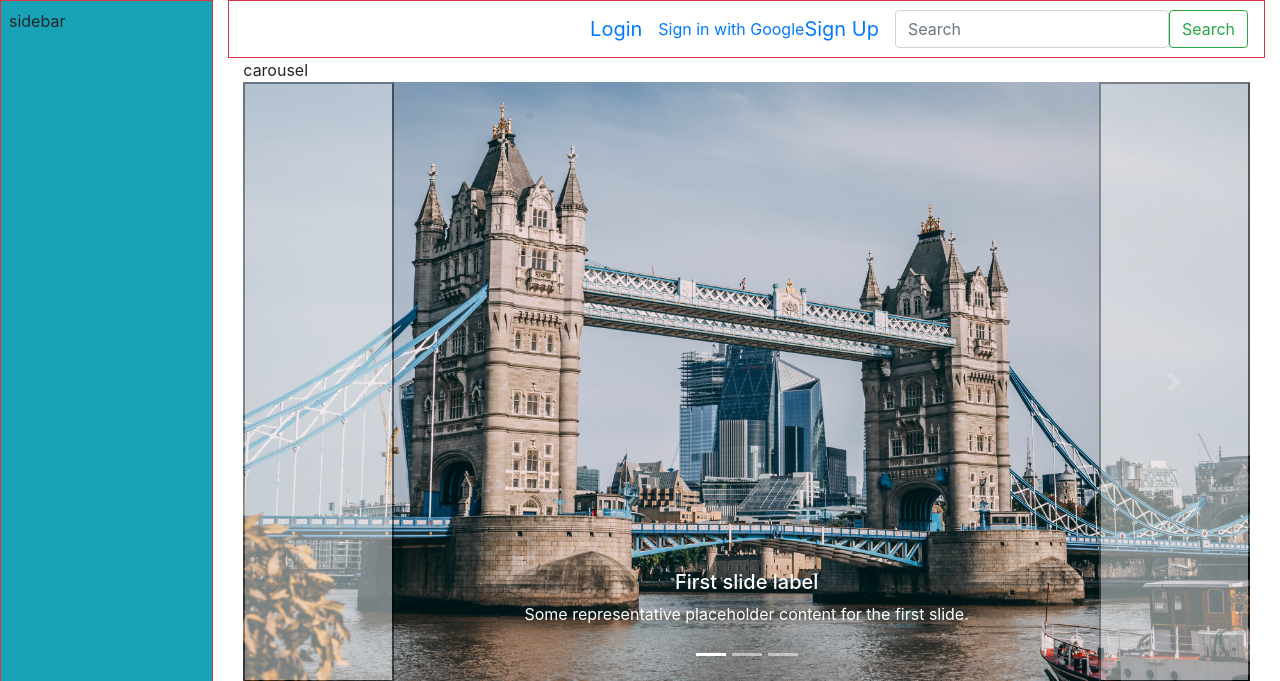
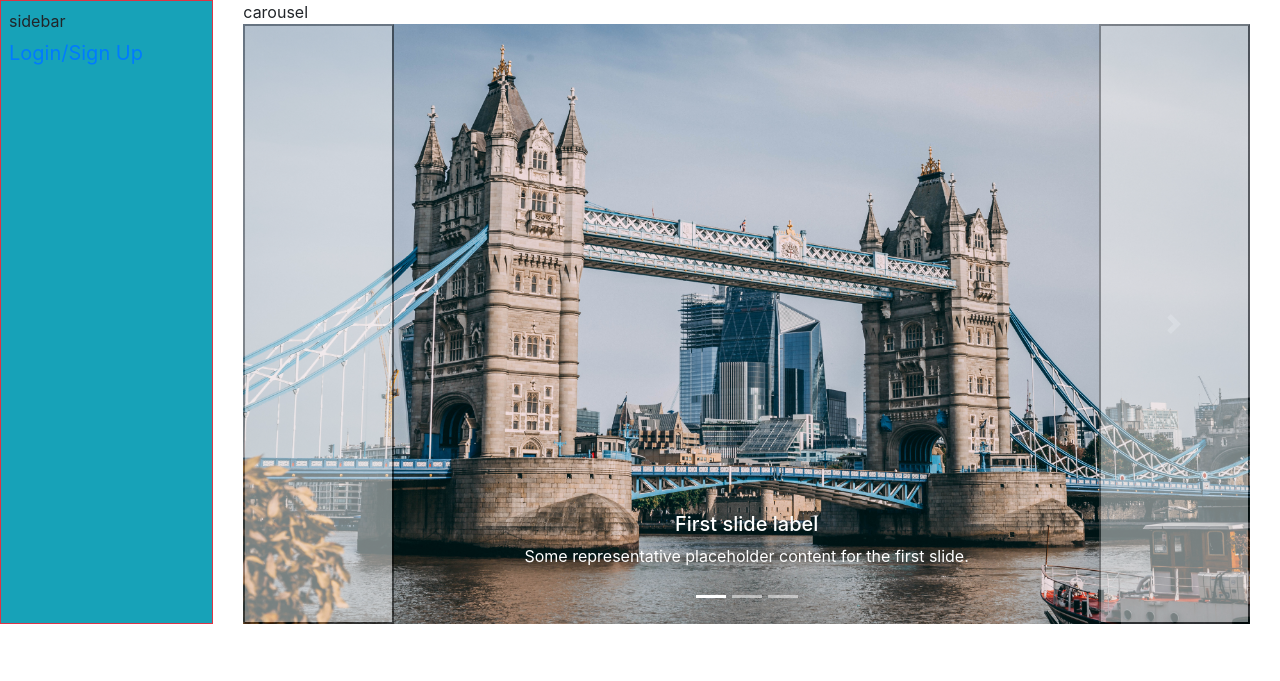
Before and after one commit to NyqEvo/travel-blog, a Node server app: page / in a window 1280 px wide. Shown: the top 681 px of the page. Run offline with Node 20, Linux system fonts and the light colour scheme; some libraries are stand-ins or nearby versions.

```diff
--- a/controllers/homeRoutes.js
+++ b/controllers/homeRoutes.js
@@ -44,7 +44,7 @@ router.get('/layout', async (req, res) => {
         const posts = postdata.map((post) => post.get({ plain: true }));
         console.log('posts:', posts)
         res.render('layout', {
-            ...posts,
+            posts,
             logged_in: req.session.logged_in
         });
     } catch (err) {
--- a/routes/auth.js
+++ b/routes/auth.js
@@ -15,6 +15,7 @@ passport.use(
       scope: ["profile"],
     },
     function verify(issuer, profile, cb) {
+      console.log('passport callback')
       db.get(
         "SELECT * FROM federated_credentials WHERE provider = ? AND subject = ?",
         [issuer, profile.id],
--- a/server.js
+++ b/server.js
@@ -30,9 +30,9 @@ const sess = {
   },
   resave: false,
   saveUninitialized: true,
-  store: new SequelizeStore({
-    db: sequelize
-  })
+  // store: new SequelizeStore({
+  //   db: sequelize
+  // })
 };
 
 app.use(session(sess));
@@ -41,9 +41,12 @@ app.use(session(sess));
 app.engine('handlebars', hbs.engine);
 app.set('view engine', 'handlebars');
 
+app.use((req,res,next)=>{
+  console.log(`${req.method} request recived on end point: ${req.url}`);
+  next();
+});
 app.use(express.json());
 app.use(express.urlencoded({ extended: true }));
-app.use(express.static(path.join(__dirname, 'public')));
 
 //app.use("/", indexRouter);
 app.use("/", authRouter);
--- a/views/landing.handlebars
+++ b/views/landing.handlebars
@@ -4,60 +4,24 @@
     <div class="row">
       <div class="col-sm-2 col-sm border p-2 border-danger bg-info">
         sidebar
+          <a href="/login" class="navbar-brand">Login/Sign Up</a>
+
       </div>
 
       <div class="col-sm-10 col-sm">
-          <nav class="navbar border border-danger justify-content-end">
-            <a href="/login" class="navbar-brand">Login</a>
-             <a class="button google" href="/login/federated/google">Sign in with Google</a>
 
-            <a href="/signup" class="navbar-brand">Sign Up</a>
-            <form class="form-inline">
-              <input
-                class="form-control"
-                type="search"
-                placeholder="Search"
-                aria-label="Search"
-              />
-              <button
-                class="btn btn-outline-success my-2 my-sm-0"
-                type="submit"
-              >
-                Search
-              </button>
-            </form>
-          </nav>
         <div class="container">
           carousel
           <br />
-            <div
-              id="carouselExampleCaptions"
-              class="carousel slide"
-              data-ride="carousel"
-            >
+          <div id="carouselExampleCaptions" class="carousel slide" data-ride="carousel">
             <ol class="carousel-indicators">
-                <li
-                  data-target="#carouselExampleCaptions"
-                  data-slide-to="0"
-                  class="active"
-                ></li>
-                <li
-                  data-target="#carouselExampleCaptions"
-                  data-slide-to="1"
-                ></li>
-                <li
-                  data-target="#carouselExampleCaptions"
-                  data-slide-to="2"
-                ></li>
+              <li data-target="#carouselExampleCaptions" data-slide-to="0" class="active"></li>
+              <li data-target="#carouselExampleCaptions" data-slide-to="1"></li>
+              <li data-target="#carouselExampleCaptions" data-slide-to="2"></li>
             </ol>
             <div class="carousel-inner">
               <div class="carousel-item active">
-                  <img
-                    src="./images/london.jpg"
-                    class="d-block w-100"
-                    alt="..."
-                    style="height: 600px;"
-                  />
+                <img src="./images/london.jpg" class="d-block w-100" alt="..." style="height: 600px;" />
                 <div class="carousel-caption d-none d-md-block">
                   <h5>First slide label</h5>
                   <p>
@@ -67,12 +31,7 @@
                 </div>
               </div>
               <div class="carousel-item">
-                  <img
-                    src="./images/nyc.jpg"
-                    class="d-block w-100"
-                    alt="..."
-                    style="height: 600px;"
-                  />
+                <img src="./images/nyc.jpg" class="d-block w-100" alt="..." style="height: 600px;" />
                 <div class="carousel-caption d-none d-md-block">
                   <h5>Second slide label</h5>
                   <p>
@@ -82,12 +41,7 @@
                 </div>
               </div>
               <div class="carousel-item">
-                  <img
-                    src="./images/paris.jpg"
-                    class="d-block w-100"
-                    alt="..."
-                    style="height: 600px;"
-                  />
+                <img src="./images/paris.jpg" class="d-block w-100" alt="..." style="height: 600px;" />
                 <div class="carousel-caption d-none d-md-block">
                   <h5>Third slide label</h5>
                   <p>
@@ -97,28 +51,14 @@
                 </div>
               </div>
             </div>
-              <button
-                class="carousel-control-prev"
-                type="button"
-                data-target="#carouselExampleCaptions"
-                data-slide="prev"
-              >
-                <span
-                  class="carousel-control-prev-icon"
-                  aria-hidden="true"
-                ></span>
+            <button class="carousel-control-prev" type="button" data-target="#carouselExampleCaptions"
+              data-slide="prev">
+              <span class="carousel-control-prev-icon" aria-hidden="true"></span>
               <span class="sr-only">Previous</span>
             </button>
-              <button
-                class="carousel-control-next"
-                type="button"
-                data-target="#carouselExampleCaptions"
-                data-slide="next"
-              >
-                <span
-                  class="carousel-control-next-icon"
-                  aria-hidden="true"
-                ></span>
+            <button class="carousel-control-next" type="button" data-target="#carouselExampleCaptions"
+              data-slide="next">
+              <span class="carousel-control-next-icon" aria-hidden="true"></span>
               <span class="sr-only">Next</span>
             </button>
           </div>
@@ -133,4 +73,5 @@
   {{#if logged_in}}
   <script src="../utils/logout.js"></script>
   {{/if}}
-    {{!-- <script src="../../public/js/main.js"></script> --}}
+  {{!--
+  <script src="../../public/js/main.js"></script> --}}
```
Also changed, not shown: public/js/login.js (+22 -0 lines), public/js/signup.js (deleted, +0 -25 lines), views/login.handlebars (+27 -1 lines), views/signup.handlebars (deleted, +0 -23 lines). Lines whose indentation alone changed are shown as unchanged.
